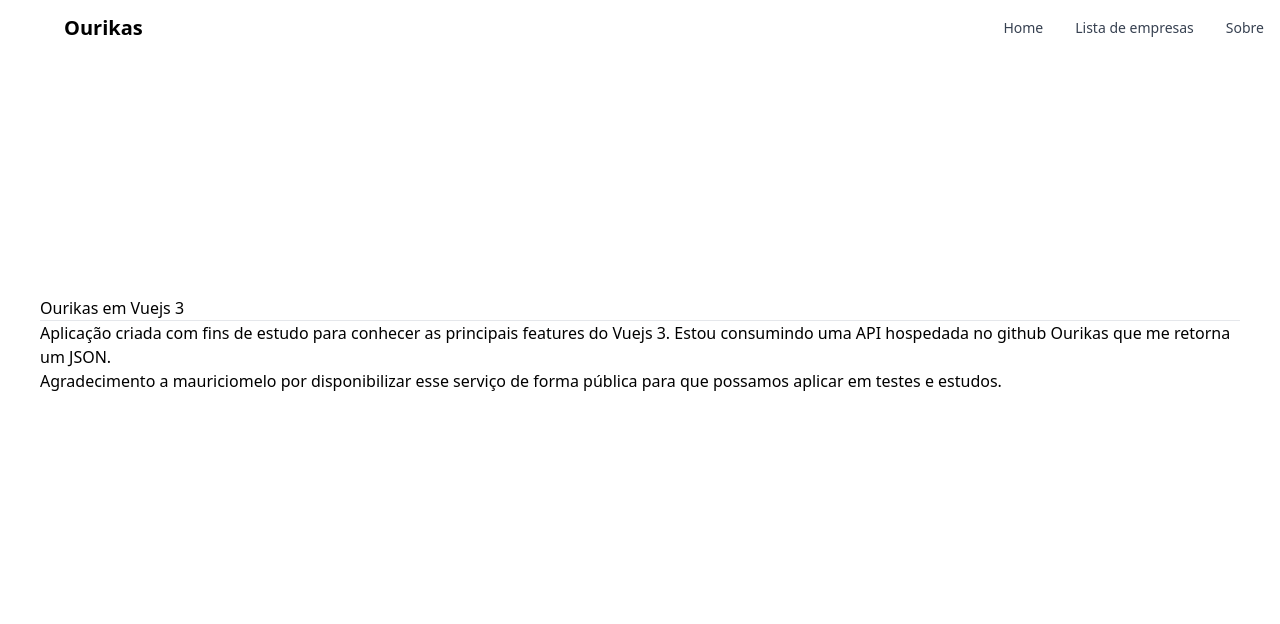
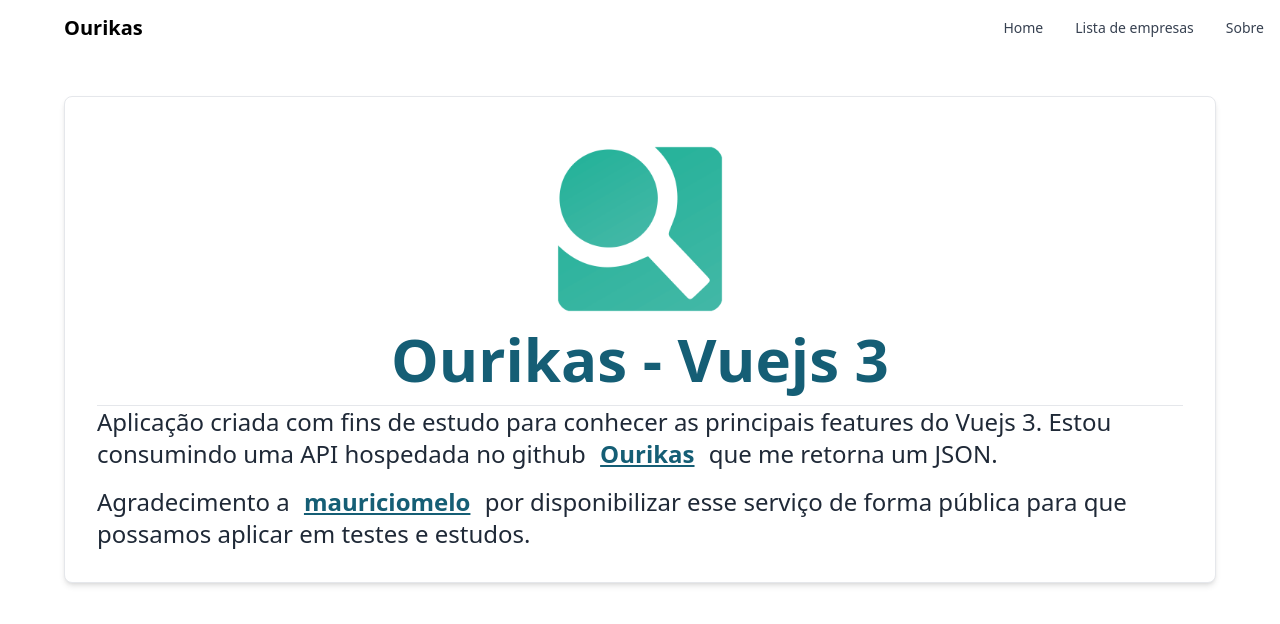
Before and after one commit to bridgecrew-perf6/ourikas-vue, a Vue app: page /about in a window 1280 px wide. Shown: the top 624 px of the page. Built offline with nearby package versions, Linux system fonts and the light colour scheme.

Commit message:
fix styles about component

```diff
--- a/src/components/About.vue
+++ b/src/components/About.vue
@@ -1,20 +1,20 @@
 <template>
-    <div class="container">
-        <div class="has-background-primary m-5 p-5">
-            <div class="columns is-flex is-centered">
-                <img src="../assets/images/logo-ourikas-white.png" width="200">
+    <div class="container max-w-6xl mt-10">
+        <div class="card bg-white rounded-lg border border-gray-200 shadow-md p-8">
+            <div class="flex justify-center">
+                <img src="../assets/images/logo-ourikas-green.png" width="200">
             </div>
 
-            <h1 class="title has-text-white is-size-2 has-text-centered has-text-weight-bold">Ourikas em Vuejs 3</h1>
+            <h1 class="text-6xl text-center font-bold text-cyan-800 mb-4">Ourikas - Vuejs 3</h1>
             <hr>
-            <p class="subtitle bold has-text-white has-text-weight-bold">Aplicação criada com fins de estudo para conhecer as principais features do Vuejs 3.
+            <p class="text-2xl text-gray-800 mb-4">Aplicação criada com fins de estudo para conhecer as principais features do Vuejs 3.
                 Estou consumindo uma API hospedada no github
-                <a class="tag is-medium is-info is-light" href="http://ourikas.github.io/companies.json" target="_blank">Ourikas</a>
+                <a class="bg-transparent px-2 content-center font-bold underline text-cyan-800 rounded-lg hover:bg-cyan-800 hover:text-white" href="http://ourikas.github.io/companies.json" target="_blank">Ourikas</a>
                 que me retorna um JSON.
             </p>
 
-            <p class="subtitle has-text-white has-text-weight-bold">Agradecimento a
-                <a class="tag is-medium is-info is-light" href="https://github.com/mauriciomelo" target="_blank">mauriciomelo</a>
+            <p class="text-2xl text-gray-800">Agradecimento a
+                <a class="bg-transparent px-2 content-center font-bold underline text-cyan-800 rounded-lg hover:bg-cyan-800 hover:text-white" href="https://github.com/mauriciomelo" target="_blank">mauriciomelo</a>
                 por disponibilizar esse serviço de forma pública para que possamos aplicar em testes e estudos.
             </p>
         </div>
```
